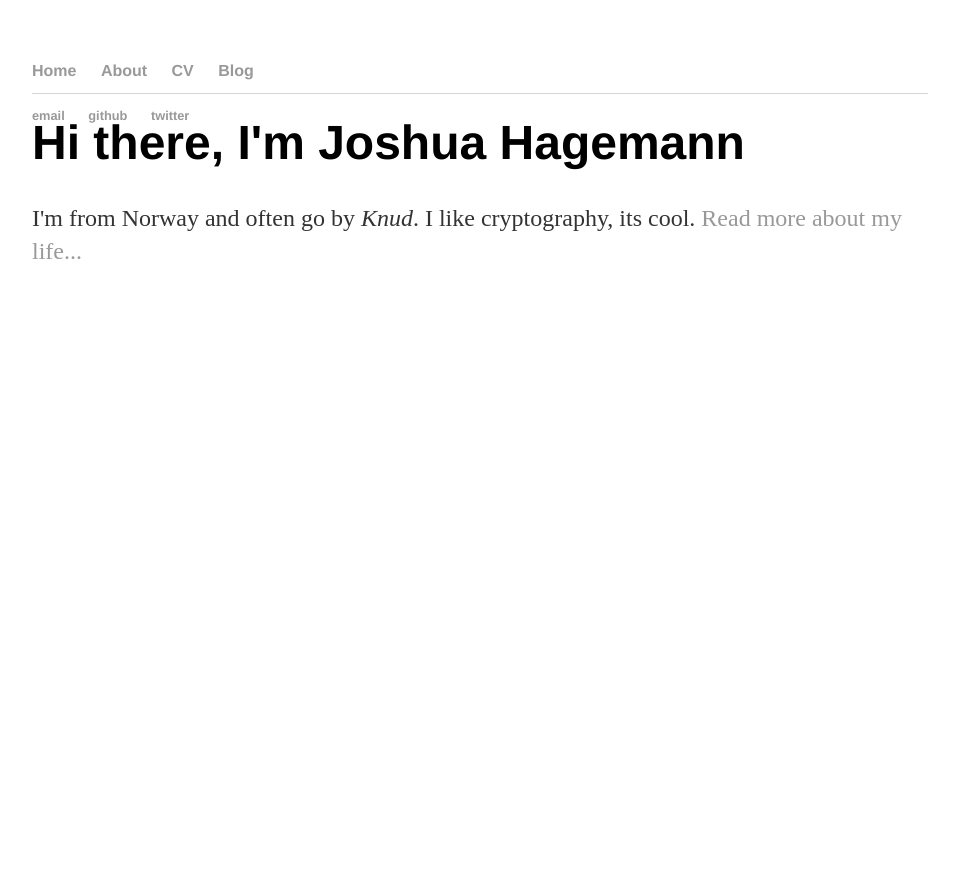
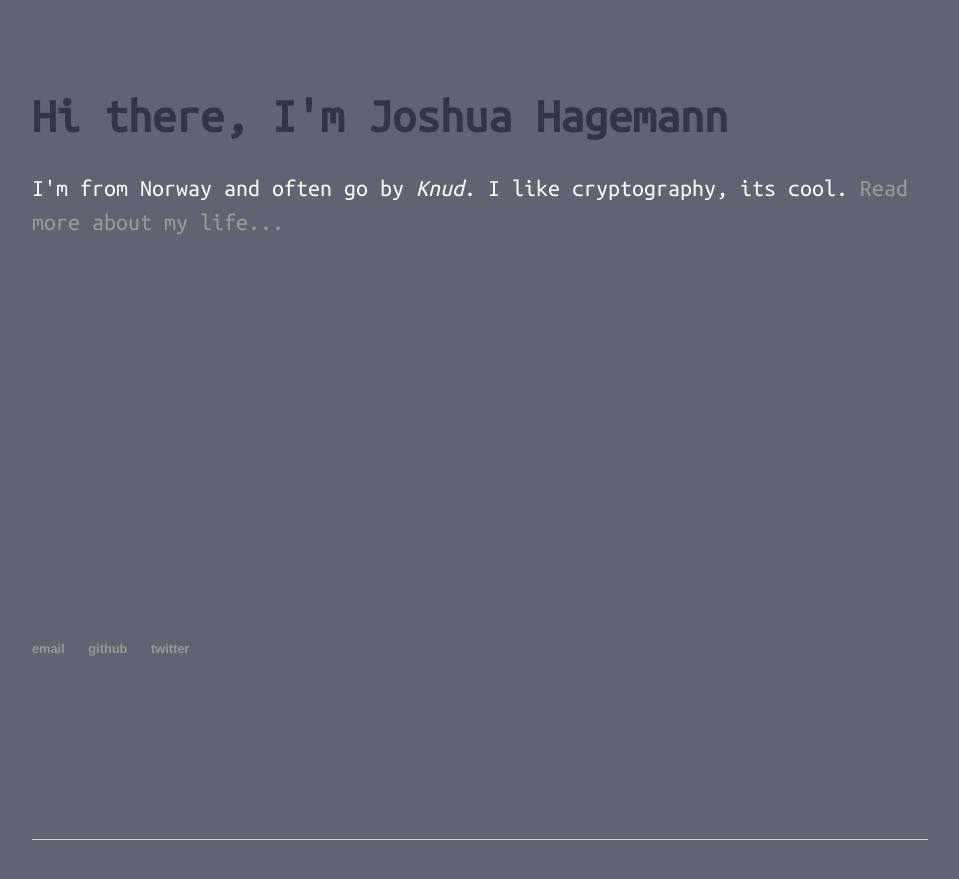
Before and after one commit to HagemannJ/HagemannJ.github.io, a Jekyll site: the page built from index.html, in a window 1280 px wide. Shown: the top 879 px of the page, without its empty margins (160-1119 px from the left). Built offline with Jekyll 4.4.1, drawn with Linux system fonts in a browser that asks for light colours.

Commit message:
Updated styling

```diff
--- a/_layouts/default.html
+++ b/_layouts/default.html
@@ -2,7 +2,7 @@
 <html>
   <head>
     <title>{{ page.title }}</title>
-
+    <link rel="stylesheet" type="text/css" href="//fonts.googleapis.com/css?family=Ubuntu+Mono" />
     <link rel="stylesheet" type="text/css" href="/css/main.css">
 
   </head>
--- a/css/main.css
+++ b/css/main.css
@@ -1,20 +1,21 @@
-body { margin: 60px auto; width: 70%; }
+body { margin: 60px auto; width: 70%; background-color: #606470;}
 
 a { text-decoration: none; color: #999; }
 a:hover { text-decoration: underline; }
 
-p, ul { font-size: 1.5em; line-height: 1.4em; color: #333; }
+p, ul { font-family: 'Ubuntu Mono'; font-size: 1.5em; line-height: 1.4em; color: #f7f7f7; }
 
-h1, h2, h3, h4 { font-family: 'Helvetica', 'Arial', 'Sans-Serif'; }
+h1, h2, h3, h4 { font-family: 'Ubuntu Mono'; color: #323643;}
 h1 { font-size: 3em;  }
 h2 { font-size: 2.7em; }
 h3 { font-size: 2.3em; }
 h4 { font-size: 1.9em; }
 
-nav ul, footer ul { font-size: 1em; font-family: 'Helvetica', 'Arial', 'Sans-Serif'; padding: 0px; list-style: none; font-weight: bold; }
+nav ul, footer ul { clear: both; position: relative; height: 200px; margin-top: -200px; font-size: 1em; font-family: 'Helvetica', 'Arial', 'Sans-Serif'; padding: 0px; list-style: none; font-weight: bold; }
 nav ul li, footer ul li { display: inline; margin-right: 20px; }
 
-footer { clear: both; position: relative; height: 200px; margin-top: -200px;border-top: 1px solid #d5d5d5; font-size: .8em; }
+footer { position:absolute; bottom:0; width:70%; height:60px; border-top: 1px solid #d5d5d5; font-size: .8em; }
+
 
 /* Blog */
 ul.posts { margin: 20px auto 40px; font-size: 1.5em; }
```
